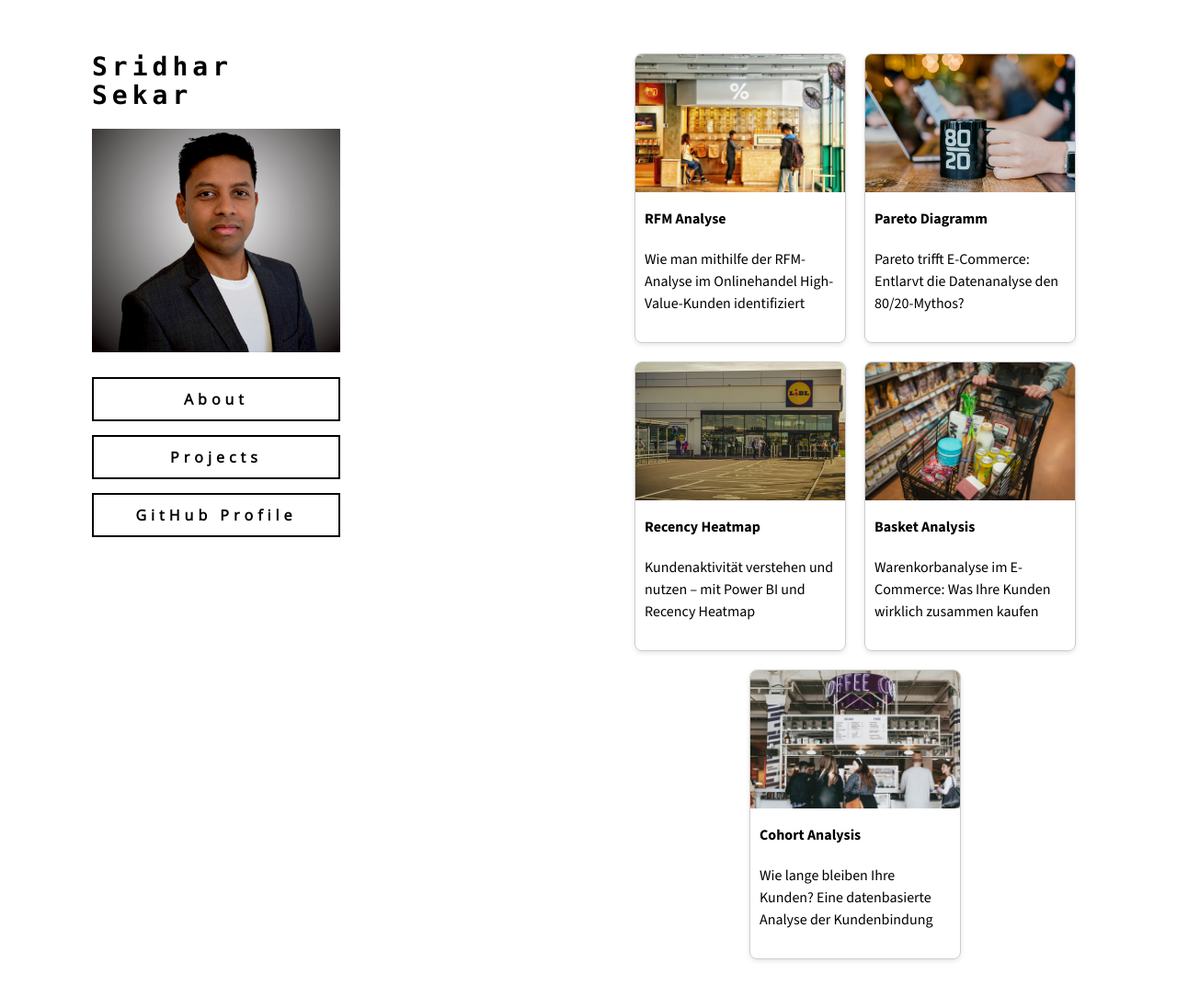
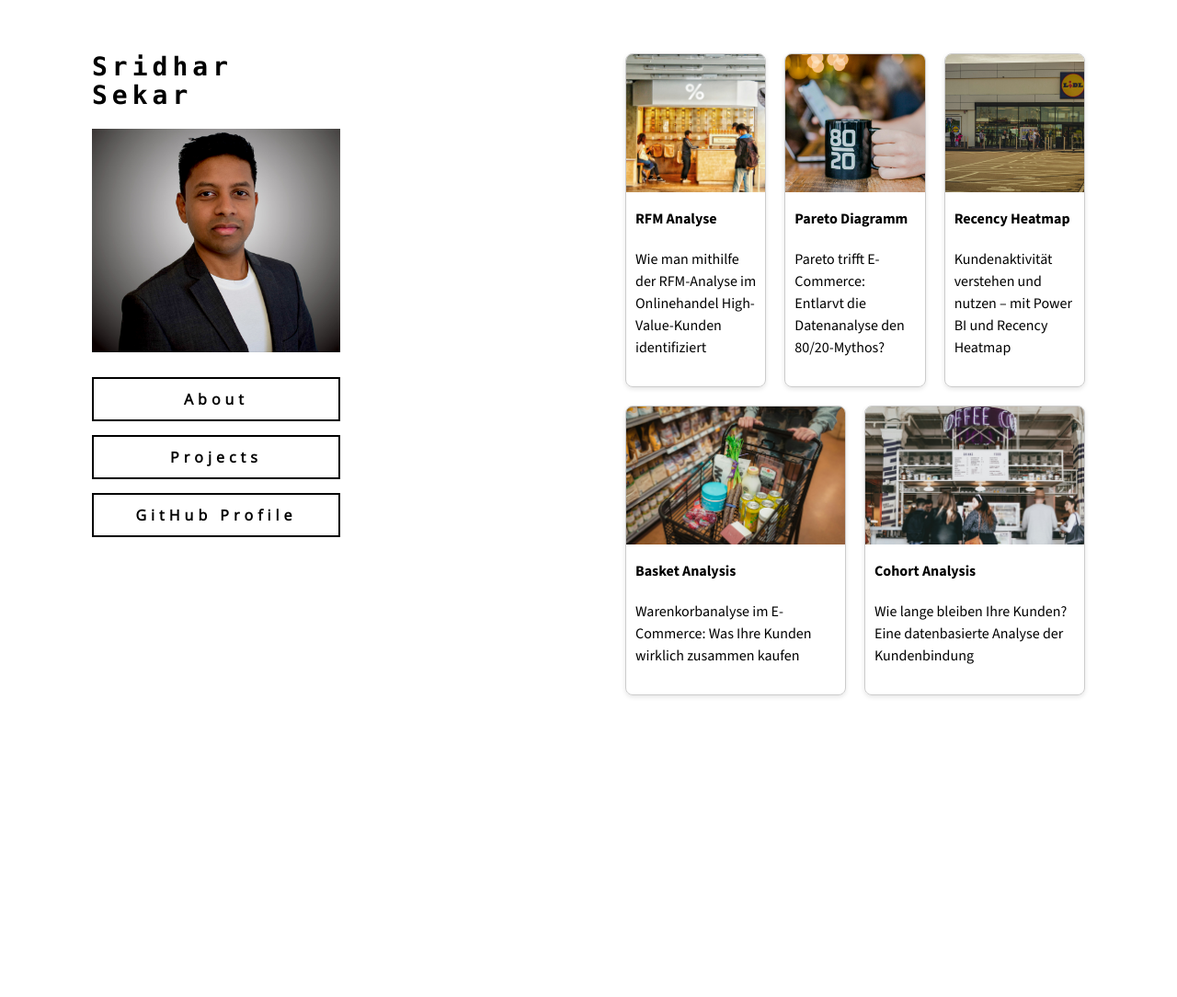
Before and after one commit to sridhar-portfolio/sridhar-portfolio.github.io, a Jekyll site: the page built from docs/projects.md, in a window 1280 px wide and 1093 px high. Shown: the top 1084 px of the window at 92% size. Built offline with Jekyll 4.4.1, drawn with Linux system fonts in a browser that asks for light colours; our own code applies the rules of GitHub Pages for plain Markdown files; the repository's description, which GitHub fills in, is left out.

Commit message:
Change layout from 50% to 33.333% for project cards

```diff
--- a/docs/projects.md
+++ b/docs/projects.md
@@ -2,7 +2,7 @@
 
 <div style="display: flex; flex-wrap: wrap; gap: 20px; justify-content: center;">
 
-  <div style="flex: 0 0 calc(50% - 20px); box-sizing: border-box; border: 1px solid #ccc; border-radius: 8px; overflow: hidden; box-shadow: 0 2px 5px rgba(0,0,0,0.1);">
+  <div style="flex: 1 1 calc(33.333% - 20px); box-sizing: border-box; border: 1px solid #ccc; border-radius: 8px; overflow: hidden; box-shadow: 0 2px 5px rgba(0,0,0,0.1);">
     <a href="rfm_1.html">
       <img src="../assets/img/rfm_1_01.jpg" alt="RFM Analysis" style="width: 100%; height: 150px; object-fit: cover;">
       <p style="padding: 10px; text-align: left; font-weight: bold; margin-bottom: 0px;">RFM Analyse</p>
@@ -10,7 +10,7 @@
       <p style="padding: 10px; text-align: left; color: #000000; margin-top: 0px;">Wie man mithilfe der RFM-Analyse im Onlinehandel High-Value-Kunden identifiziert</p>
   </div>
 
-  <div style="flex: 0 0 calc(50% - 20px); box-sizing: border-box; border: 1px solid #ccc; border-radius: 8px; overflow: hidden; box-shadow: 0 2px 5px rgba(0,0,0,0.1);">
+  <div style="flex: 1 1 calc(33.333% - 20px); box-sizing: border-box; border: 1px solid #ccc; border-radius: 8px; overflow: hidden; box-shadow: 0 2px 5px rgba(0,0,0,0.1);">
     <a href="pareto_1.html">
       <img src="../assets/img/pareto_1_0.jpg" alt="Pareto Analysis" style="width: 100%; height: 150px; object-fit: cover;">
       <p style="padding: 10px; text-align: left; font-weight: bold; margin-bottom: 0px;">Pareto Diagramm</p>
@@ -18,7 +18,7 @@
       <p style="padding: 10px; text-align: left; color: #000000; margin-top: 0px;">Pareto trifft E-Commerce: Entlarvt die Datenanalyse den 80/20-Mythos?</p>
   </div>
 
-  <div style="flex: 0 0 calc(50% - 20px); box-sizing: border-box; border: 1px solid #ccc; border-radius: 8px; overflow: hidden; box-shadow: 0 2px 5px rgba(0,0,0,0.1);">
+  <div style="flex: 1 1 calc(33.333% - 20px); box-sizing: border-box; border: 1px solid #ccc; border-radius: 8px; overflow: hidden; box-shadow: 0 2px 5px rgba(0,0,0,0.1);">
     <a href="recency_1.html">
       <img src="../assets/img/recency_1_0.jpg" alt="Recency Analysis" style="width: 100%; height: 150px; object-fit: cover;">
       <p style="padding: 10px; text-align: left; font-weight: bold; margin-bottom: 0px;">Recency Heatmap</p>
@@ -26,7 +26,7 @@
       <p style="padding: 10px; text-align: left; color: #000000; margin-top: 0px;">Kundenaktivität verstehen und nutzen – mit Power BI und Recency Heatmap</p>
   </div>
 
-  <div style="flex: 0 0 calc(50% - 20px); box-sizing: border-box; border: 1px solid #ccc; border-radius: 8px; overflow: hidden; box-shadow: 0 2px 5px rgba(0,0,0,0.1);">
+  <div style="flex: 1 1 calc(33.333% - 20px); box-sizing: border-box; border: 1px solid #ccc; border-radius: 8px; overflow: hidden; box-shadow: 0 2px 5px rgba(0,0,0,0.1);">
     <a href="basket_1.html">
       <img src="../assets/img/basket_1_0.jpg" alt="Basket Analysis" style="width: 100%; height: 150px; object-fit: cover;">
       <p style="padding: 10px; text-align: left; font-weight: bold; margin-bottom: 0px;">Basket Analysis</p>
@@ -35,7 +35,7 @@
   </div>
 
 
-  <div style="flex: 0 0 calc(50% - 20px); box-sizing: border-box; border: 1px solid #ccc; border-radius: 8px; overflow: hidden; box-shadow: 0 2px 5px rgba(0,0,0,0.1);">
+  <div style="flex: 1 1 calc(33.333% - 20px); box-sizing: border-box; border: 1px solid #ccc; border-radius: 8px; overflow: hidden; box-shadow: 0 2px 5px rgba(0,0,0,0.1);">
     <a href="cohort_1.html">
       <img src="../assets/img/cohort_1_0.jpg" alt="Cohort Analysis" style="width: 100%; height: 150px; object-fit: cover;">
       <p style="padding: 10px; text-align: left; font-weight: bold; margin-bottom: 0px;">Cohort Analysis</p>
```
